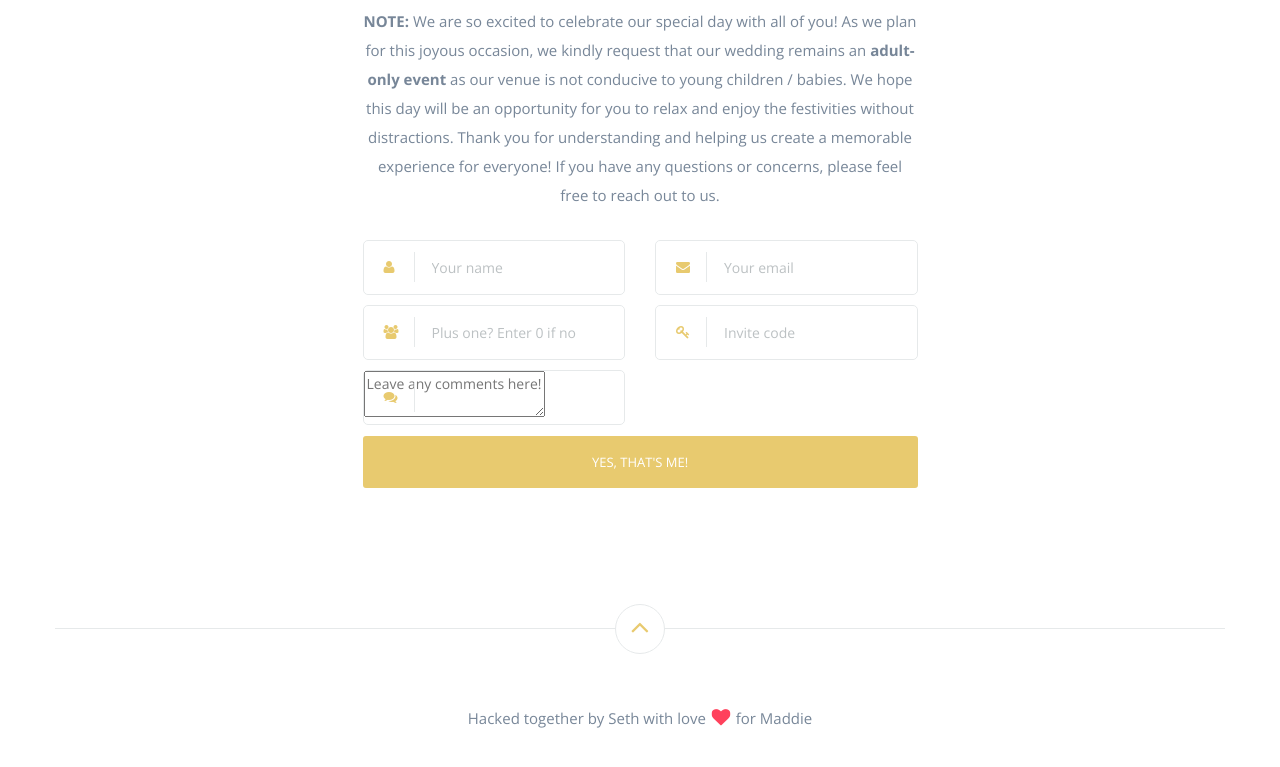
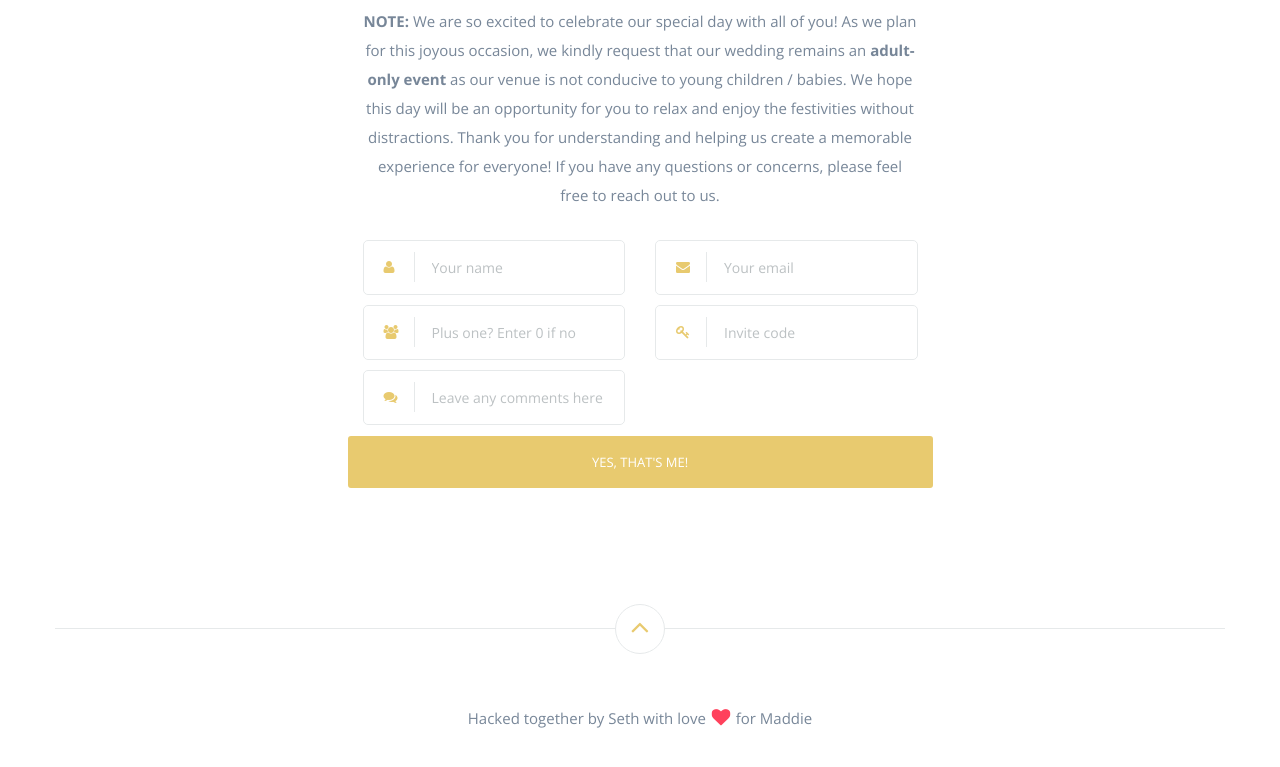
Before and after one commit to seth-robert-perts/wedding-website, a website: page index.html in a window 1280 px wide. Shown: the part 2325-3092 px from the top of the page. Drawn offline with nearby package versions, Linux system fonts and the light colour scheme; some packages are replaced by stand-ins of ours; files whose address does not match are found by name.

Commit message:
Form tweaks

```diff
--- a/index.html
+++ b/index.html
@@ -448,8 +448,8 @@
                     <div class="row">
                         <div class="col-md-6 col-sm-6">
                             <div class="form-input-group">
-                                <i class="fa fa-comments"></i><textarea name="comments" class="" maxlength="1000" placeholder="Leave any comments here!"></textarea>
-                            </div>
+                                <i class="fa fa-comments"></i><input type="text" name="comments" class=""
+                                                                    placeholder="Leave any comments here">
                         </div>
                     </div>
                     <div class="row">
```
